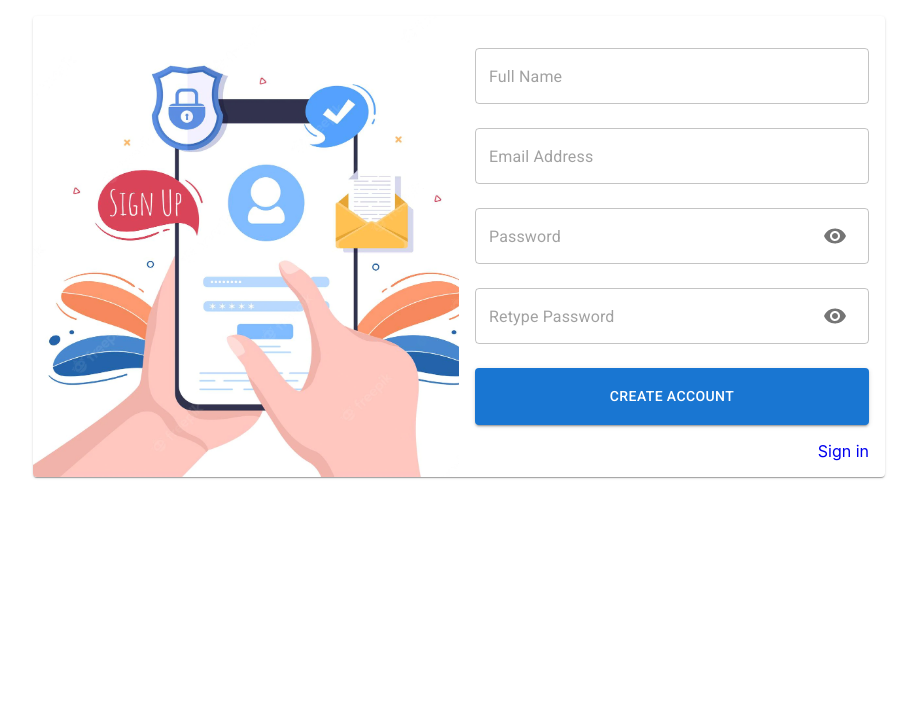
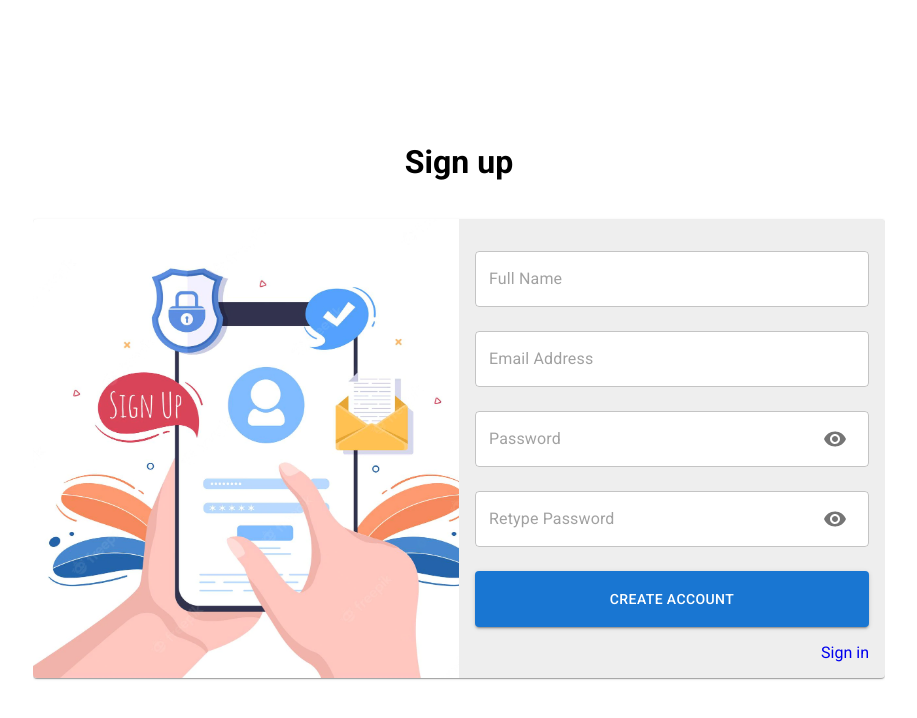
Before and after one commit to firstpersoncode/schedules-with-nextauth, a Next.js app: page /auth/signup in a window 1280 px wide. Shown: the top 718 px of the page, without its empty margins (181-1098 px from the left). Built offline with nearby package versions, Linux system fonts and the light colour scheme; no server answers.

Commit message:
loading screen on change route + schedule route

```diff
--- a/pages/_app.jsx
+++ b/pages/_app.jsx
@@ -7,12 +7,40 @@ import "@fontsource/roboto/700.css";
 import "styles/globals.scss";
 
 import { useRouter } from "next/router";
-import { useEffect } from "react";
+import { useEffect, useRef, useState } from "react";
 import TagManager from "react-gtm-module";
 import { createTheme, ThemeProvider } from "@mui/material/styles";
+import { Box, LinearProgress } from "@mui/material";
 
 export default function _App({ Component, pageProps }) {
-  const { asPath } = useRouter();
+  const { locale, asPath, events: RouterEvents } = useRouter();
+
+  const [loading, setLoading] = useState(false);
+
+  const timeoutRef = useRef();
+
+  useEffect(() => {
+    const handleStart = (url) => {
+      url !== `/${locale}${asPath}` && setLoading(true);
+    };
+
+    const handleComplete = () => {
+      if (timeoutRef.current) clearTimeout(timeoutRef.current);
+      timeoutRef.current = setTimeout(() => {
+        setLoading(false);
+      }, 1000);
+    };
+
+    RouterEvents.on("routeChangeStart", handleStart);
+    RouterEvents.on("routeChangeComplete", handleComplete);
+    RouterEvents.on("routeChangeError", handleComplete);
+
+    return () => {
+      RouterEvents.off("routeChangeStart", handleStart);
+      RouterEvents.off("routeChangeComplete", handleComplete);
+      RouterEvents.off("routeChangeError", handleComplete);
+    };
+  }, [locale, asPath]);
 
   useEffect(() => {
     if (process.env.GTM_ID && !window.GTM_INITIALIZED) {
@@ -38,6 +66,11 @@ export default function _App({ Component, pageProps }) {
         // },
       })}
     >
+      {loading && (
+        <Box sx={{ position: "fixed", width: "100%", left: 0, top: 0 }}>
+          <LinearProgress />
+        </Box>
+      )}
       <Component {...pageProps} key={asPath} />
     </ThemeProvider>
   );
--- a/pages/auth/signup.jsx
+++ b/pages/auth/signup.jsx
@@ -19,6 +19,7 @@ import { useRouter } from "next/router";
 import Image from "next/image";
 import Link from "next/link";
 import validatePassword from "utils/validatePassword";
+import { getSession } from "next-auth/react";
 
 export default function Signup() {
   const { push } = useRouter();
@@ -115,7 +116,20 @@ export default function Signup() {
 
   return (
     <Container maxWidth="md">
-      <Card sx={{ mt: 2 }}>
+      <Box
+        sx={{
+          display: { xs: "block", lg: "flex" },
+          flexDirection: "column",
+          justifyContent: "center",
+          alignItems: "center",
+          overflowY: "auto",
+          width: "100%",
+          height: "100vh",
+        }}
+      >
+        <h1>Sign up</h1>
+        <Card sx={{ backgroundColor: "#EEE", mt: 2, width: "100%" }}>
+          {loading && <LinearProgress />}
           <Grid container>
             <Grid item xs={12} lg={6} sx={{ display: "flex" }}>
               <Box
@@ -131,7 +145,6 @@ export default function Signup() {
             </Grid>
             <Grid item xs={12} lg={6}>
               <Box sx={{ p: 2 }}>
-              {loading && <LinearProgress />}
                 <form onSubmit={handleSubmit}>
                   <TextField
                     fullWidth
@@ -144,6 +157,9 @@ export default function Signup() {
                     error={Boolean(errors.name)}
                     helperText={errors.name}
                     margin="normal"
+                    InputProps={{
+                      sx: { backgroundColor: "#FFF" },
+                    }}
                   />
 
                   <TextField
@@ -157,6 +173,9 @@ export default function Signup() {
                     error={Boolean(errors.email)}
                     helperText={errors.email}
                     margin="normal"
+                    InputProps={{
+                      sx: { backgroundColor: "#FFF" },
+                    }}
                   />
 
                   <TextField
@@ -171,6 +190,7 @@ export default function Signup() {
                     helperText={errors.password}
                     margin="normal"
                     InputProps={{
+                      sx: { backgroundColor: "#FFF" },
                       endAdornment: (
                         <InputAdornment position="end">
                           <IconButton
@@ -200,6 +220,7 @@ export default function Signup() {
                     helperText={errors.retypePassword}
                     margin="normal"
                     InputProps={{
+                      sx: { backgroundColor: "#FFF" },
                       endAdornment: (
                         <InputAdornment position="end">
                           <IconButton
@@ -234,6 +255,7 @@ export default function Signup() {
             </Grid>
           </Grid>
         </Card>
+      </Box>
 
       <Dialog open={dialog.open} onClose={handleCloseDialog}>
         <Alert severity={dialog.severity}>
@@ -243,3 +265,17 @@ export default function Signup() {
     </Container>
   );
 }
+
+export async function getServerSideProps(context) {
+  const session = await getSession(context);
+  if (session) {
+    context.res.writeHead(302, {
+      Location: "/schedule",
+    });
+    context.res.end();
+  }
+
+  return {
+    props: {},
+  };
+}
--- a/styles/globals.scss
+++ b/styles/globals.scss
@@ -2,8 +2,8 @@ html,
 body {
   padding: 0;
   margin: 0;
-  font-family: -apple-system, BlinkMacSystemFont, Segoe UI, Roboto, Oxygen,
-    Ubuntu, Cantarell, Fira Sans, Droid Sans, Helvetica Neue, sans-serif;
+  font-family: Roboto, Oxygen, Ubuntu, Cantarell, Fira Sans, Droid Sans,
+    Helvetica Neue, sans-serif;
 }
 
 a {
```
Also changed, not shown: pages/auth/[verificationId].jsx (+14 -11 lines), pages/auth/signin.jsx (+33 -6 lines), pages/index.jsx (+12 -14 lines), pages/protected.jsx (deleted, +0 -24 lines), pages/schedule/index.jsx (added, +35 -0 lines). Lines whose indentation alone changed are shown as unchanged.
